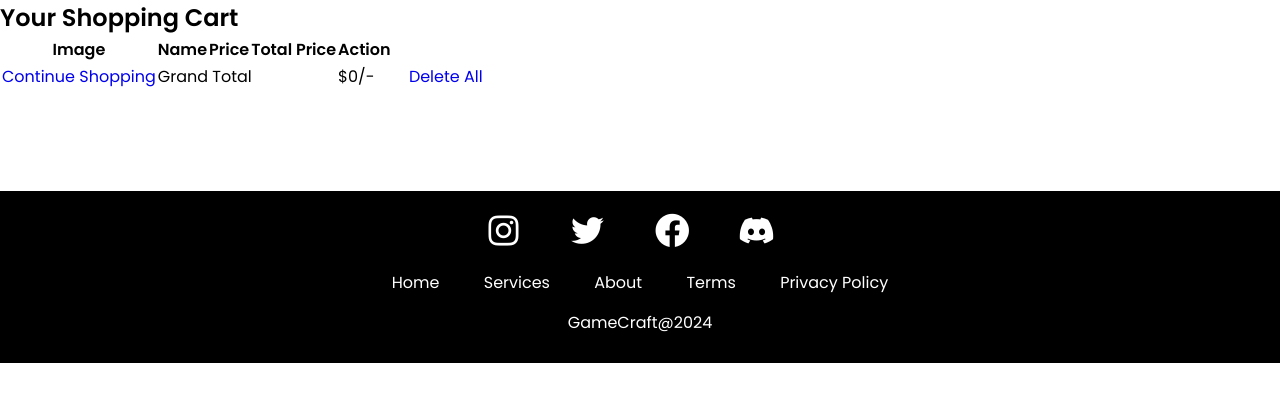
After one commit to bhanuka99x/GameCraft, a PHP site: page /cart.php in a window 1280 px wide. The commit adds this page. Shown: the top 402 px of the page. Run offline with PHP 8.4, Linux system fonts and the light colour scheme; data that the repository does not hold is empty.

Commit message:
Creat cart

```diff
--- a/GameCraft/CSS/second-nav.css
+++ b/GameCraft/CSS/second-nav.css
@@ -66,7 +66,7 @@ nav span {
 }
 .sidebar-menu li a:hover {
   margin-left: 20px;
-  background-color: #e65a5a;
+  background-color: #b90e0a;
   color: black;
 }
 .sidebar-menu li a i {
--- a/GameCraft/admin_add_games.php
+++ b/GameCraft/admin_add_games.php
@@ -9,7 +9,8 @@ if (isset($_POST['add_game'])) {
     $game_image_tmp_name = $_FILES['game_image']['tmp_name'];
     $game_image_folder = 'uploaded_img/' . $game_image;
 
-    if (empty($game_name) || empty($game_price) || empty($game_description) || empty($game_image)) {
+    if (empty($game_name) || empty($game_price) || empty($game_description) || empty($game_image))
+    {
         $message[] = 'Please fill out all fields';
     } else {
         $insert = "INSERT INTO product(gname, gprice, gdescription, gimage) VALUES('$game_name', '$game_price', '$game_description', '$game_image')";
--- /dev/null
+++ b/GameCraft/cart.php
@@ -0,0 +1,100 @@
+<?php
+
+@include 'connection.php';
+
+
+if(isset($_GET['remove'])){
+   $remove_id = $_GET['remove'];
+   mysqli_query($conn, "DELETE FROM `cart` WHERE id = '$remove_id'");
+   header('location:cart.php');
+};
+
+if(isset($_GET['delete_all'])){
+   mysqli_query($conn, "DELETE FROM `cart`");
+   header('location:cart.php');
+}
+
+?>
+
+
+<!DOCTYPE html>
+<html lang="en">
+<head>
+    <meta charset="UTF-8">
+    <meta name="viewport" content="width=device-width, initial-scale=1.0">
+    <title>Document</title>
+</head>
+<body>
+
+    <div class="container">
+
+<section class="shopping-cart">
+
+   <h1 class="heading">Your Shopping Cart</h1>
+
+   <table>
+
+      <thead>
+         <th>image</th>
+         <th>name</th>
+         <th>price</th>
+         <th>total price</th>
+         <th>action</th>
+      </thead>
+
+      <tbody>
+
+         <?php
+
+         $select_cart = mysqli_query($conn, "SELECT * FROM cart");
+         $grand_total = 0;
+         if(mysqli_num_rows($select_cart) > 0){
+            while($fetch_cart = mysqli_fetch_assoc($select_cart)){
+         ?>
+
+         <tr>
+            <td><img src="uploaded_img/<?php echo $fetch_cart['cimage']; ?>" height="100" alt=""></td>
+            <td><?php echo $fetch_cart['cname']; ?></td>
+            <td><?php echo $fetch_cart['cprice']; ?></td>
+            <td><a href="cart.php?remove=<?php echo $fetch_cart['id']; ?>" onclick="return confirm('remove item from cart?')" class="delete-btn"> <i class="fas fa-trash"></i> remove</a></td>
+         </tr>
+         <?php
+           //$grand_total += $sub_total;
+            };
+         };
+         ?>
+         <tr class="table-bottom">
+            <td><a href="products.php" class="option-btn" style="margin-top: 0;">continue Shopping</a></td>
+            <td colspan="3">grand total</td>
+            <td>$<?php echo $grand_total; ?>/-</td>
+            <td><a href="cart.php?delete_all" onclick="return confirm('are you sure you want to delete all?');" class="delete-btn"> <i class="fas fa-trash"></i> delete all </a></td>
+         </tr>
+
+      </tbody>
+
+   </table>
+
+</section>
+
+</div>
+
+
+
+
+
+
+
+
+
+
+
+
+
+
+    <?php
+    //include_once 'second-nav.php';
+    include_once 'footer.php';
+
+    ?>
+</body>
+</html>
```
Also changed, not shown: GameCraft/Store.php (+36 -29 lines).
